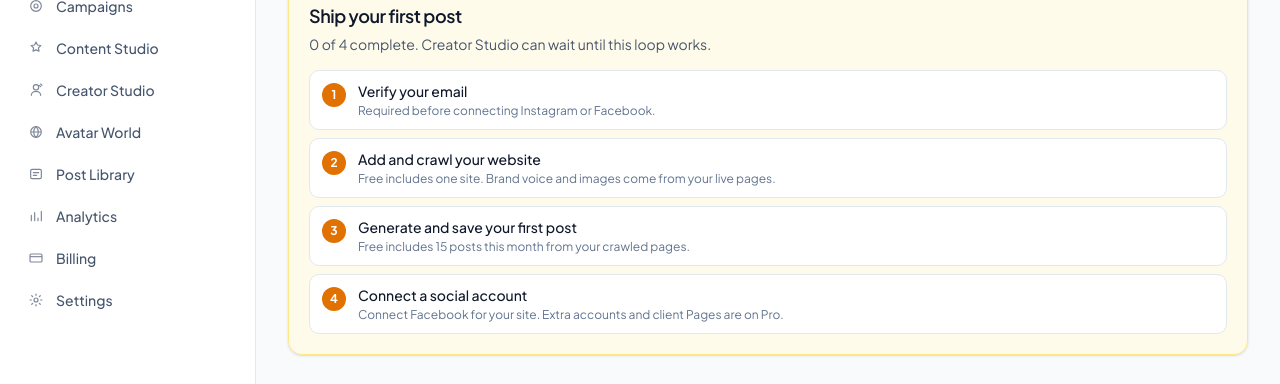
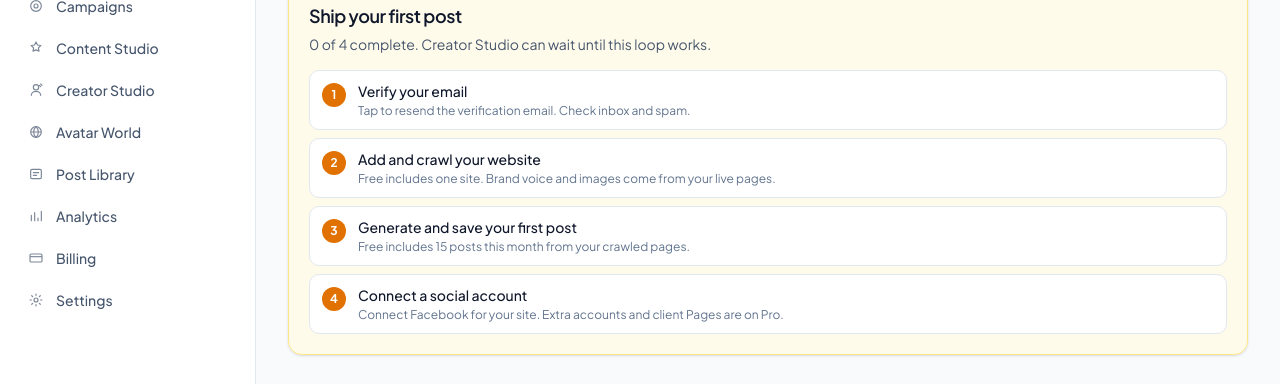
Before and after one commit to Chrismiller122580/MarketingAI, a Next.js app: page /dashboard in a window 1280 px wide. Shown: the part 128-512 px from the top of the page. Built offline with nearby package versions, Linux system fonts and the light colour scheme; no server answers.

Commit message:
Fix first-run verify, Meta retry, and Graph errors
Checklist resends the verification email instead of going
nowhere. Failed Facebook connect keeps pending state and
shows the real Graph error instead of pretending there
are no Pages.

```diff
--- a/src/app/api/social/link/route.ts
+++ b/src/app/api/social/link/route.ts
@@ -3,7 +3,7 @@ import { prisma } from "@/lib/db";
 import { auth } from "@/auth";
 import { isAuthError, requireAuthUserId } from "@/lib/auth-helpers";
 import { assertFreeSocialAllowed } from "@/lib/quota";
-import { fetchFacebookPages } from "@/lib/social/facebook";
+import { fetchFacebookPagesResult } from "@/lib/social/facebook";
 import { resolveInstagramAccount } from "@/lib/social/instagram";
 import { getMetaLogin, persistMetaUserToken, resolveMetaUserToken } from "@/lib/social/meta-login";
 import { resolvePinterestBoard } from "@/lib/social/pinterest";
@@ -155,12 +155,15 @@ export async function POST(request: Request) {
         providerUserId = saved?.userId ?? undefined;
       }
 
-      const pages = await fetchFacebookPages(accessToken);
+      const { pages, error: pagesError } = await fetchFacebookPagesResult(
+        accessToken,
+      );
       if (pages.length === 0) {
         return NextResponse.json(
           {
             error:
-              "No Facebook Pages found for this Meta login. You must be an admin of a Page — a personal profile is not enough.",
+              pagesError ||
+              "No Facebook Pages found for this login. You need to be an admin of a Page — a personal profile is not enough.",
             pages: [],
           },
           { status: 400 },
--- a/src/app/api/social/meta/accounts/route.ts
+++ b/src/app/api/social/meta/accounts/route.ts
@@ -30,12 +30,13 @@ export async function GET() {
     });
   }
 
-  const pages = await listMetaPages(userToken);
+  const { pages, error } = await listMetaPages(userToken);
 
   return NextResponse.json({
     connected: true,
     loginName: stored?.name ?? null,
     email: stored?.email ?? session.user.email ?? null,
     pages,
+    error: error ?? null,
   });
 }
--- a/src/components/email-verification-banner.tsx
+++ b/src/components/email-verification-banner.tsx
@@ -1,6 +1,6 @@
 "use client";
 
-import { useState } from "react";
+import { useEffect, useState } from "react";
 import { useSession } from "next-auth/react";
 import { Button } from "@/components/ui/button";
 import { useEmailVerified } from "@/hooks/use-email-verified";
@@ -10,6 +10,13 @@ export function EmailVerificationBanner() {
   const emailVerified = useEmailVerified();
   const [loading, setLoading] = useState(false);
   const [msg, setMsg] = useState<string | null>(null);
+
+  useEffect(() => {
+    if (typeof window === "undefined") return;
+    if (window.location.hash !== "#verify-email") return;
+    const el = document.getElementById("verify-email");
+    el?.scrollIntoView({ behavior: "smooth", block: "center" });
+  }, [emailVerified]);
 
   if (!session?.user?.id) return null;
 
@@ -46,7 +53,10 @@ export function EmailVerificationBanner() {
   }
 
   return (
-    <div className="rounded-xl border border-amber-200 bg-amber-50 px-4 py-3 dark:border-amber-900/50 dark:bg-amber-950/30">
+    <div
+      id="verify-email"
+      className="rounded-xl border border-amber-200 bg-amber-50 px-4 py-3 dark:border-amber-900/50 dark:bg-amber-950/30"
+    >
       <div className="flex flex-col gap-3 sm:flex-row sm:items-center sm:justify-between">
         <p className="text-sm text-amber-900 dark:text-amber-100">
           Please verify your email address to secure your account. Check spam
--- a/src/components/first-run-checklist.tsx
+++ b/src/components/first-run-checklist.tsx
@@ -2,6 +2,7 @@
 
 import { useEffect, useMemo, useState } from "react";
 import Link from "next/link";
+import { usePathname, useRouter } from "next/navigation";
 import { useSite } from "@/context/site-context";
 import { usePosts } from "@/context/posts-context";
 import { useEmailVerified } from "@/hooks/use-email-verified";
@@ -12,7 +13,8 @@ type Step = {
   id: string;
   label: string;
   hint: string;
-  href: string;
+  href?: string;
+  action?: "resend-email";
   done: boolean;
 };
 
@@ -21,6 +23,10 @@ export function FirstRunChecklist() {
   const { site, savedSites, siteSocialConnections } = useSite();
   const { posts } = usePosts();
   const [dismissed, setDismissed] = useState(false);
+  const [emailMsg, setEmailMsg] = useState<string | null>(null);
+  const [emailSending, setEmailSending] = useState(false);
+  const pathname = usePathname();
+  const router = useRouter();
 
   useEffect(() => {
     try {
@@ -39,8 +45,10 @@ export function FirstRunChecklist() {
       {
         id: "email",
         label: "Verify your email",
-        hint: "Required before connecting Instagram or Facebook.",
-        href: "/dashboard",
+        hint: emailMsg
+          ? emailMsg
+          : "Tap to resend the verification email. Check inbox and spam.",
+        action: "resend-email",
         done: emailVerified,
       },
       {
@@ -69,6 +77,7 @@ export function FirstRunChecklist() {
     posts.length,
     savedSites.length,
     emailVerified,
+    emailMsg,
     site,
     siteSocialConnections,
   ]);
@@ -85,6 +94,35 @@ export function FirstRunChecklist() {
       /* ignore quota / private mode */
     }
     setDismissed(true);
+  }
+
+  async function resendVerification() {
+    if (emailSending) return;
+    setEmailSending(true);
+    setEmailMsg(null);
+    try {
+      if (pathname !== "/dashboard") {
+        router.push("/dashboard#verify-email");
+      } else {
+        document
+          .getElementById("verify-email")
+          ?.scrollIntoView({ behavior: "smooth", block: "center" });
+      }
+      const res = await fetch("/api/auth/resend-verification", {
+        method: "POST",
+      });
+      const data = (await res.json()) as { error?: string; message?: string };
+      if (!res.ok) {
+        throw new Error(data.error ?? "Could not send verification email.");
+      }
+      setEmailMsg("Sent — check inbox and spam.");
+    } catch (err) {
+      setEmailMsg(
+        err instanceof Error ? err.message : "Could not send verification email.",
+      );
+    } finally {
+      setEmailSending(false);
+    }
   }
 
   return (
@@ -112,16 +150,14 @@ export function FirstRunChecklist() {
       </div>
 
       <ol className="mt-4 space-y-2">
-        {steps.map((step, index) => (
-          <li key={step.id}>
-            <Link
-              href={step.href}
-              className={`flex items-start gap-3 rounded-lg border px-3 py-2.5 transition ${
-                step.done
-                  ? "border-emerald-200 bg-white/80 dark:border-emerald-900/40 dark:bg-slate-900/40"
-                  : "border-slate-200 bg-white hover:border-amber-300 dark:border-slate-800 dark:bg-slate-900 dark:hover:border-amber-700"
-              }`}
-            >
+        {steps.map((step, index) => {
+          const className = `flex w-full items-start gap-3 rounded-lg border px-3 py-2.5 text-left transition ${
+            step.done
+              ? "border-emerald-200 bg-white/80 dark:border-emerald-900/40 dark:bg-slate-900/40"
+              : "border-slate-200 bg-white hover:border-amber-300 dark:border-slate-800 dark:bg-slate-900 dark:hover:border-amber-700"
+          }`;
+          const body = (
+            <>
               <span
                 className={`mt-0.5 flex h-6 w-6 shrink-0 items-center justify-center rounded-full text-xs font-bold ${
                   step.done
@@ -134,14 +170,41 @@ export function FirstRunChecklist() {
               <span>
                 <span className="block text-sm font-medium text-slate-900 dark:text-slate-100">
                   {step.label}
+                  {step.action === "resend-email" &&
+                    !step.done &&
+                    emailSending &&
+                    " — sending…"}
                 </span>
                 <span className="mt-0.5 block text-xs text-slate-500 dark:text-slate-400">
                   {step.hint}
                 </span>
               </span>
-            </Link>
-          </li>
-        ))}
+            </>
+          );
+
+          if (step.action === "resend-email" && !step.done) {
+            return (
+              <li key={step.id}>
+                <button
+                  type="button"
+                  onClick={() => void resendVerification()}
+                  disabled={emailSending}
+                  className={className}
+                >
+                  {body}
+                </button>
+              </li>
+            );
+          }
+
+          return (
+            <li key={step.id}>
+              <Link href={step.href ?? "/dashboard"} className={className}>
+                {body}
+              </Link>
+            </li>
+          );
+        })}
       </ol>
     </section>
   );
--- a/src/context/site-context.tsx
+++ b/src/context/site-context.tsx
@@ -142,6 +142,13 @@ export function SiteProvider({ children }: { children: React.ReactNode }) {
         return;
       }
       setQuotaExceeded(false);
+
+      try {
+        sessionStorage.removeItem("crawlspark_social_attempted");
+        sessionStorage.removeItem("crawlspark_social_error");
+      } catch {
+        /* ignore */
+      }
 
       if (isMeta) {
         try {
--- a/src/lib/social/facebook.ts
+++ b/src/lib/social/facebook.ts
@@ -20,17 +20,31 @@ export async function fetchFacebookUserId(
 export async function fetchFacebookPages(
   userAccessToken: string,
 ): Promise<FacebookPage[]> {
+  const { pages } = await fetchFacebookPagesResult(userAccessToken);
+  return pages;
+}
+
+export async function fetchFacebookPagesResult(
+  userAccessToken: string,
+): Promise<{ pages: FacebookPage[]; error?: string }> {
   const collected: FacebookPage[] = [];
   let url: string | null =
     `https://graph.facebook.com/v19.0/me/accounts?fields=id,name,access_token&limit=100&access_token=${encodeURIComponent(userAccessToken)}`;
+  let lastError: string | undefined;
 
   for (let i = 0; i < 15 && url; i += 1) {
     const response = await fetch(url);
-    if (!response.ok) break;
-    const data = (await response.json()) as {
+    const data = (await response.json().catch(() => ({}))) as {
       data?: { id?: string; name?: string; access_token?: string }[];
       paging?: { next?: string };
+      error?: { message?: string; code?: number };
     };
+    if (!response.ok) {
+      lastError = data.error?.message
+        ? `${data.error.message}${data.error.code ? ` (${data.error.code})` : ""}`
+        : `Facebook API error: ${response.status}`;
+      break;
+    }
     const pages = Array.isArray(data.data) ? data.data : [];
     for (const p of pages) {
       if (p.id && p.access_token) {
@@ -44,7 +58,10 @@ export async function fetchFacebookPages(
     url = typeof data.paging?.next === "string" ? data.paging.next : null;
   }
 
-  return collected;
+  return {
+    pages: collected,
+    error: collected.length === 0 ? lastError : undefined,
+  };
 }
 
 export async function resolveFacebookPageToken(
--- a/src/lib/social/meta-login.ts
+++ b/src/lib/social/meta-login.ts
@@ -1,6 +1,6 @@
 import { prisma } from "@/lib/db";
 import { Prisma } from "@prisma/client";
-import { fetchFacebookPages } from "./facebook";
+import { fetchFacebookPagesResult } from "./facebook";
 import { exchangeMetaLongLivedToken } from "./meta-credentials";
 
 export type StoredMetaLogin = {
@@ -145,15 +145,18 @@ async function instagramForPage(
 
 export async function listMetaPages(
   userAccessToken: string,
-): Promise<MetaPageOption[]> {
-  const rawPages = await fetchFacebookPages(userAccessToken);
-  return Promise.all(
+): Promise<{ pages: MetaPageOption[]; error?: string }> {
+  const { pages: rawPages, error } = await fetchFacebookPagesResult(
+    userAccessToken,
+  );
+  const pages = await Promise.all(
     rawPages.map(async (page) => ({
       id: page.id,
       name: page.name,
       instagram: await instagramForPage(page.id, page.accessToken),
     })),
   );
+  return { pages, error };
 }
 
 export async function resolveMetaUserToken(options: {
```
Also changed, not shown: src/components/social-connections.tsx (+26 -5 lines), src/components/social-linker.tsx (+49 -10 lines).
